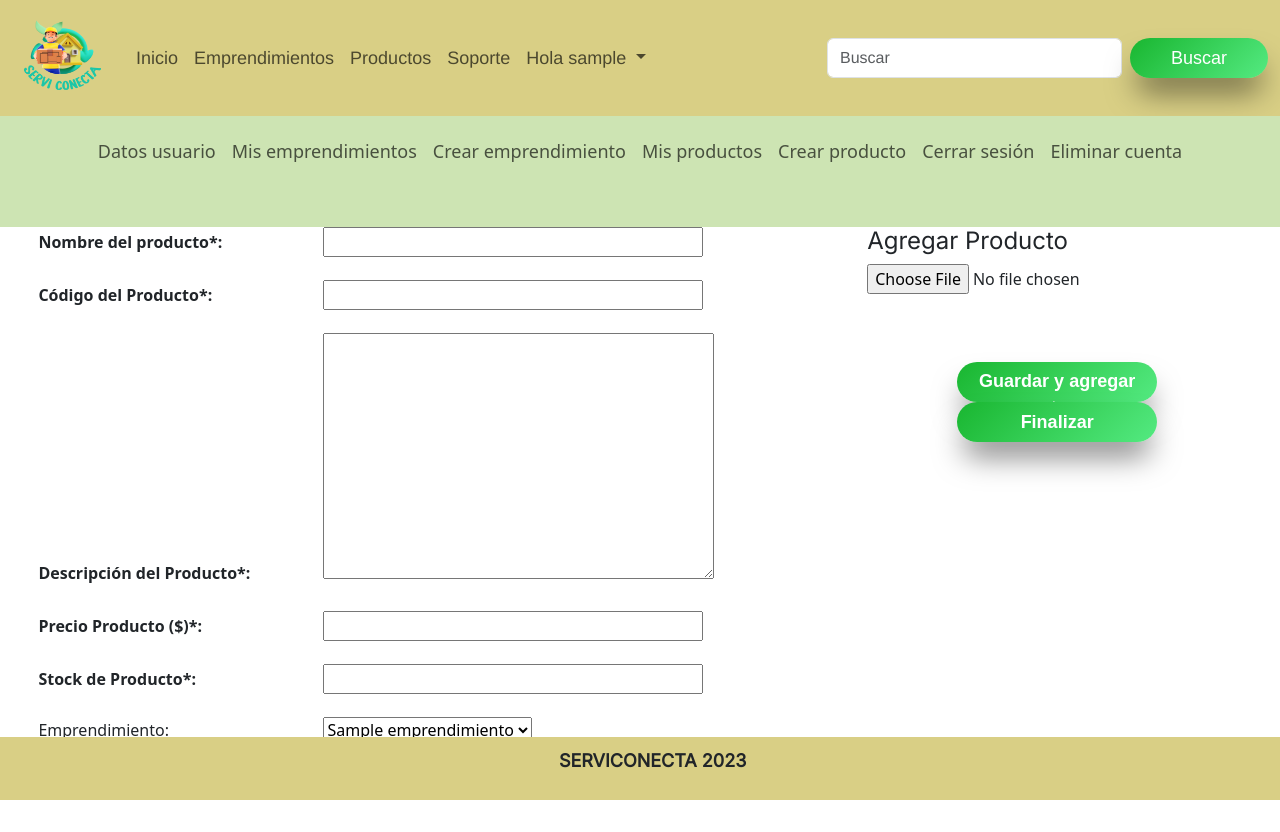
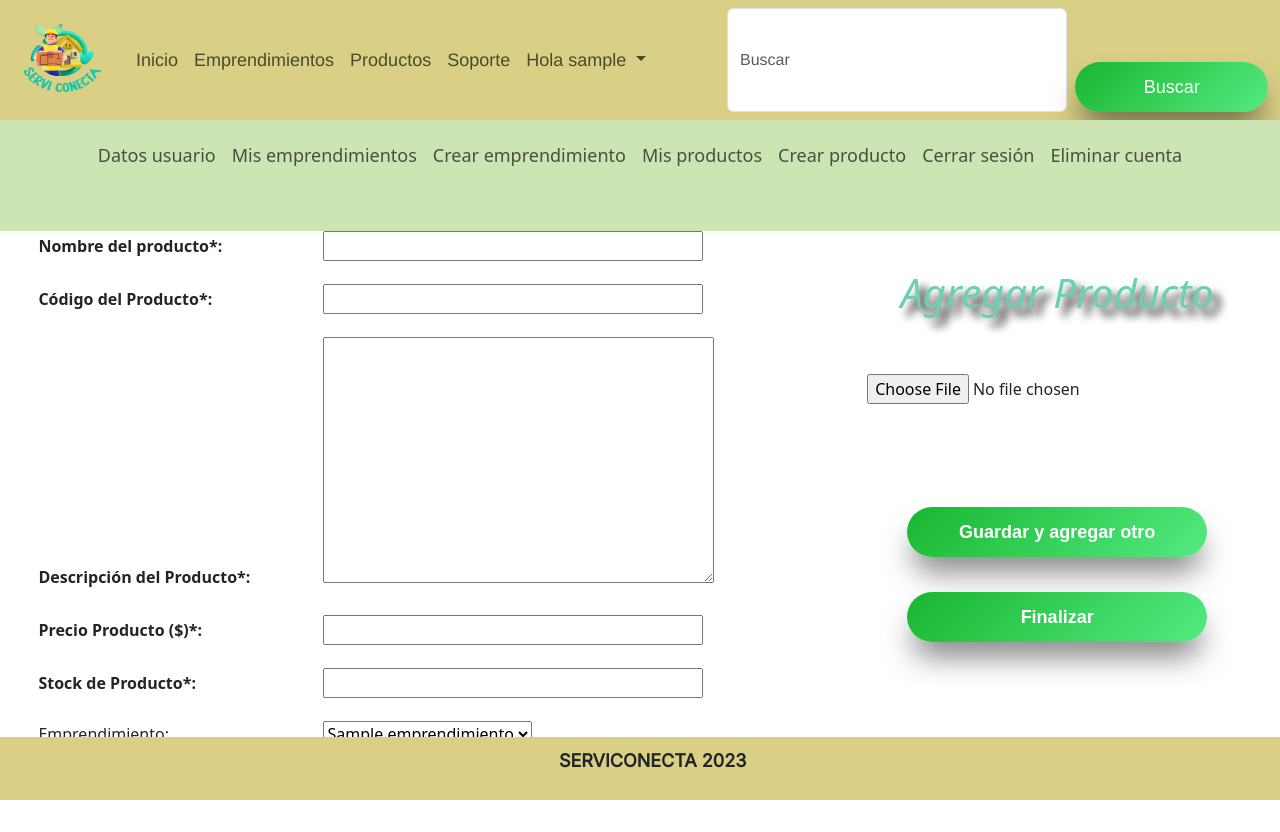
Before and after one commit to galmarcano/serviconecta, a Django app: page /mi_cuenta_create_prod/ in a window 1280 px wide. Before the commit the page ends 800 px from the top, so only its background shows below. Run offline with Django 4.2, Linux system fonts and the light colour scheme; a user stored in the database is signed in; tables that the repository leaves empty hold one stand-in row (values such as "Sample post").

Commit message:
micuentacrearproducti

```diff
--- a/config/templates/mi_cuenta_create_prod.html
+++ b/config/templates/mi_cuenta_create_prod.html
@@ -47,7 +47,7 @@
     </section>
 
     <section>
-        <h3>Agregar Producto</h3>
+        <h3 class="h3agregarproducto">Agregar Producto</h3>
 
         <div class="img_prod">
             {{ formulario.img_producto }}
--- a/static/css/mi_cuenta_create_prod.css
+++ b/static/css/mi_cuenta_create_prod.css
@@ -16,8 +16,7 @@ form {
     display: flex;
 }
 
-h1,
-h3 {
+h1 {
     font-size: 24px;
     padding-right: 38px;
     font-family: 'Inter', sans-serif;
@@ -31,6 +30,20 @@ p {
     font-family: 'Inter', sans-serif;
 
 
+}
+
+.h3agregarproducto {
+    color: #69d0b3;
+    font-size: 40px;
+     text-shadow: 8px 8px 8px rgb(16, 17, 17);
+     font-style: italic;
+     text-align: center;
+     display: flex;
+     flex-direction: column;
+     align-items: center;
+     justify-content: center;
+     margin-top: 10%;
+  margin-bottom: 15%;
 }
 
 #sectiondatos {
@@ -55,7 +68,7 @@ input {
 }
 
 #boton {
-    font-size: 12px;
+    font-size: 5px;
     margin: 4%;
     padding-bottom: 12%;
     padding-top: 14%;
@@ -76,8 +89,8 @@ button {
 }
 
 .btn {
-    width: 200px;
-    height: 40px;
+    width: 300px;
+    height: 50px;
     border-radius: 50px;
     background-image: linear-gradient(135deg, #19b630 0%, rgb(84, 234, 129) 100%);
     box-shadow: 0 20px 30px -6px rgba(3, 3, 3, 0.5);
@@ -86,6 +99,7 @@ button {
     border: none;
     font-size: 18px;
     color: white;
+    margin-top: 10%;
 }
 
 .btn:hover {
```
